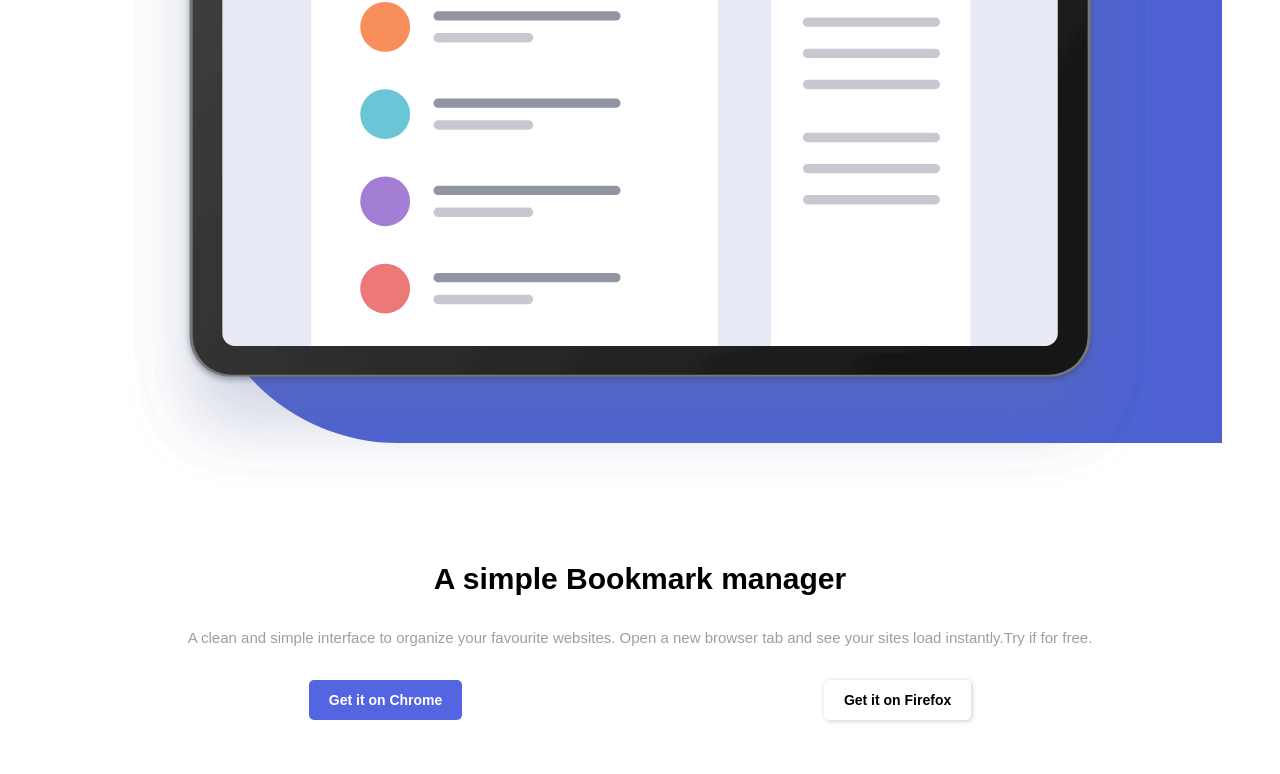
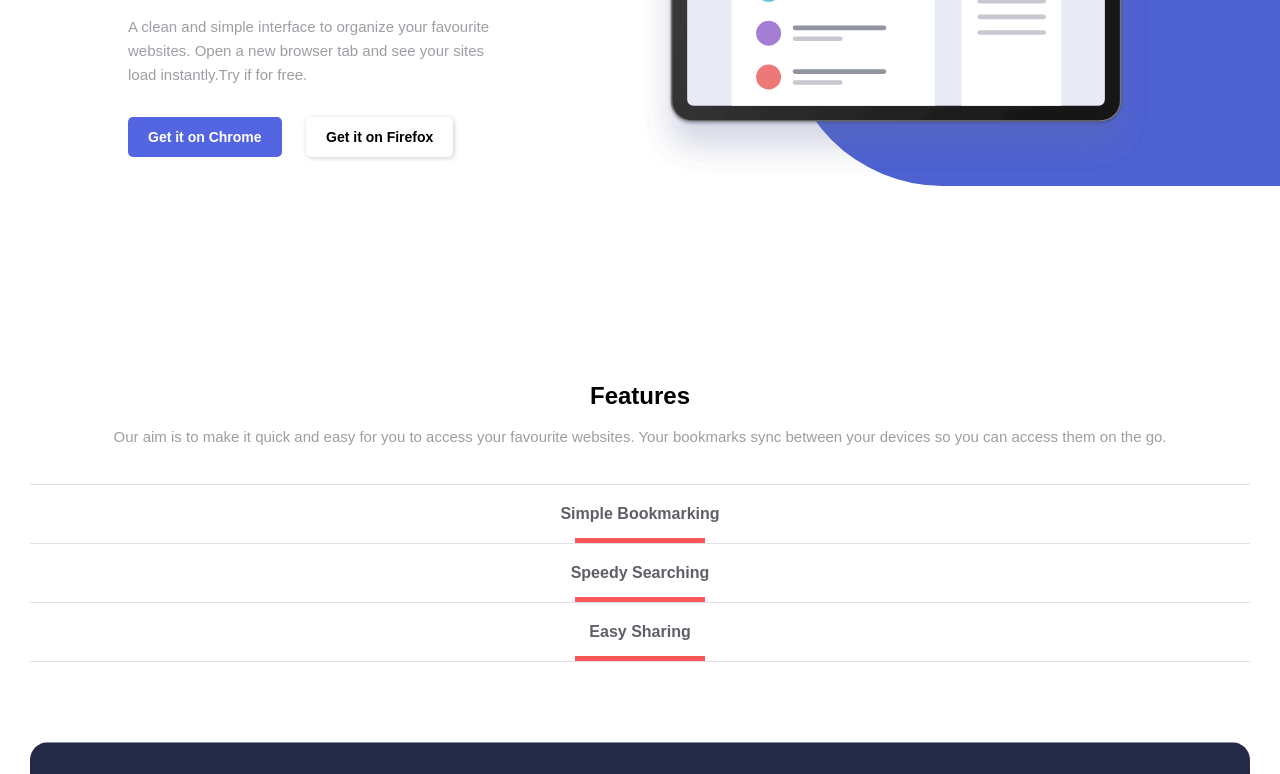
Before and after one commit to davidobodo/FEM-bookmark-landing-page, a website: page index.html in a window 1280 px wide. Shown: the part 417-1191 px from the top of the page. Drawn offline with Linux system fonts and the light colour scheme.

Commit message:
header desktop styles complete

```diff
--- a/index.html
+++ b/index.html
@@ -28,12 +28,12 @@
             <div class="header__image">
                 <img src="./assets/imgs/illustration-hero.svg" alt="header-image">
             </div>
-            <div>
-                <h2>A simple Bookmark manager</h2>
+            <div class="header__info">
+                <h2>A Simple Bookmark<br /> manager</h2>
                 <p>A clean and simple interface to organize your favourite websites.
                     Open a new browser tab and see your sites load instantly.Try if for free.
                 </p>
-                <div class="header__buttons-wrapper">
+                <div class="header__info__buttons-wrapper">
                     <button class="btn btn-purple">Get it on Chrome</button>
                     <button class="btn btn-white">Get it on Firefox</button>
                 </div>
--- a/styles/scss/layouts/_header.scss
+++ b/styles/scss/layouts/_header.scss
@@ -7,6 +7,7 @@
     &__image{
         position: relative;
         margin-bottom: 70px;
+
 
         &:after{
             content: '';
@@ -23,9 +24,10 @@
 
         img{
             width: 100%;
-
         }
     }
+
+    &__info{
 
         h2{
             margin-bottom: 30px;
@@ -39,9 +41,40 @@
             display: flex;
             justify-content: space-around;
         }
+    }
 
     @media(min-width: 765px){
         padding-left: $pad-left-desktop;
         padding-right: $pad-right-desktop;
+        display: flex;
+        align-items: center;
+        height: 400px;
+        text-align: left;
+
+        &__image{
+            order: 1;
+            flex: 0 0 50%;
+
+            &:after{
+                left: 146px;
             }
         }
+
+        &__info{
+            flex: 0 0 50%;
+            padding-right: 150px;
+
+            h2{
+                font-size: 34px;
+            }
+
+            &__buttons-wrapper{
+                display: block;
+
+                button:first-child{
+                    margin-right: 20px;
+                }
+            }
+        }
+    }
+}
--- a/styles/scss/layouts/_navbar.scss
+++ b/styles/scss/layouts/_navbar.scss
@@ -31,5 +31,6 @@
     @media(min-width: 765px){
         padding-left: $pad-left-desktop;
         padding-right: $pad-right-desktop;
+        margin-bottom: 140px;
     }
 }
--- a/styles/scss/main.scss
+++ b/styles/scss/main.scss
@@ -14,6 +14,8 @@
 
 
 .wrapper{
+    max-width: 1440px;
+    margin: 0 auto;
     padding-top: $pad-top;
     overflow-x: hidden;
 
```
Also changed, not shown: styles/css/style.css, 1 other file. Lines whose indentation alone changed are shown as unchanged.
